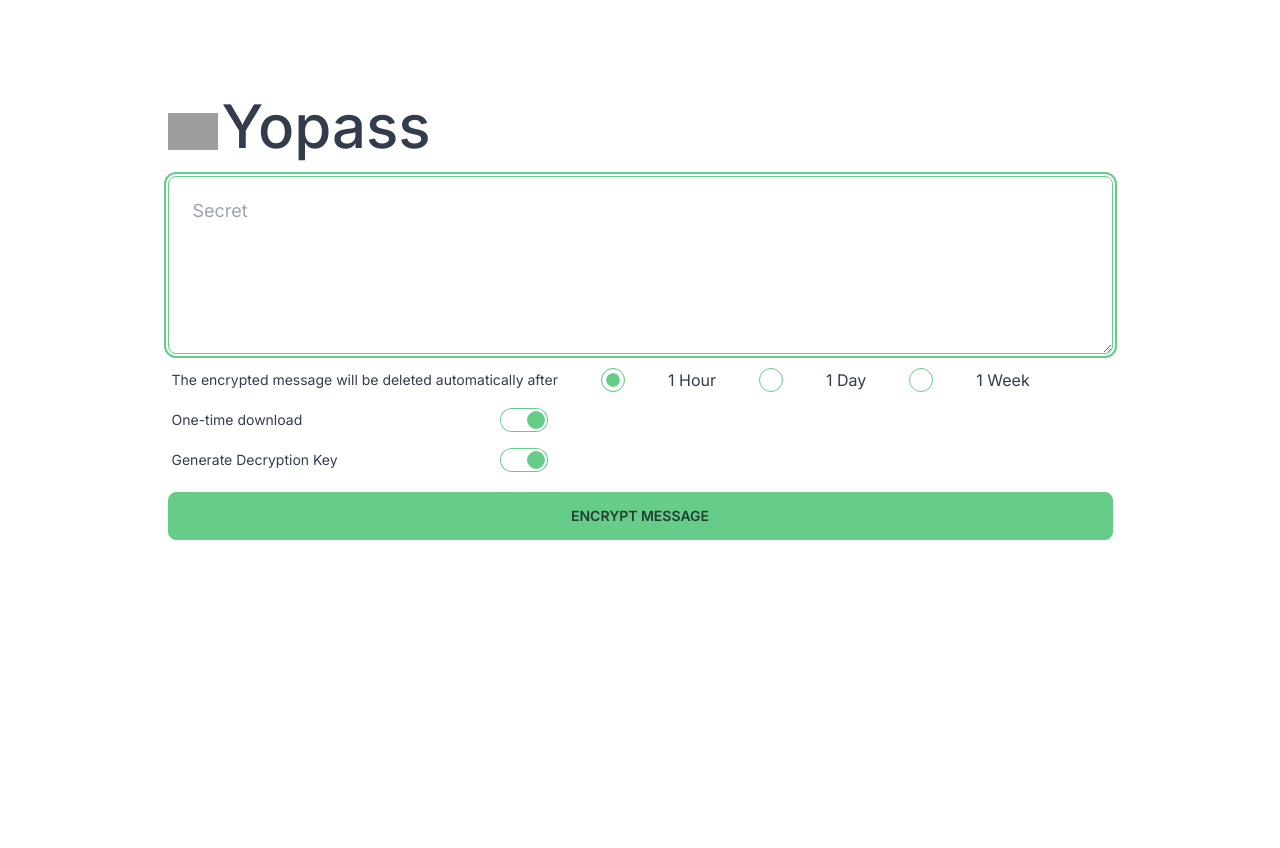
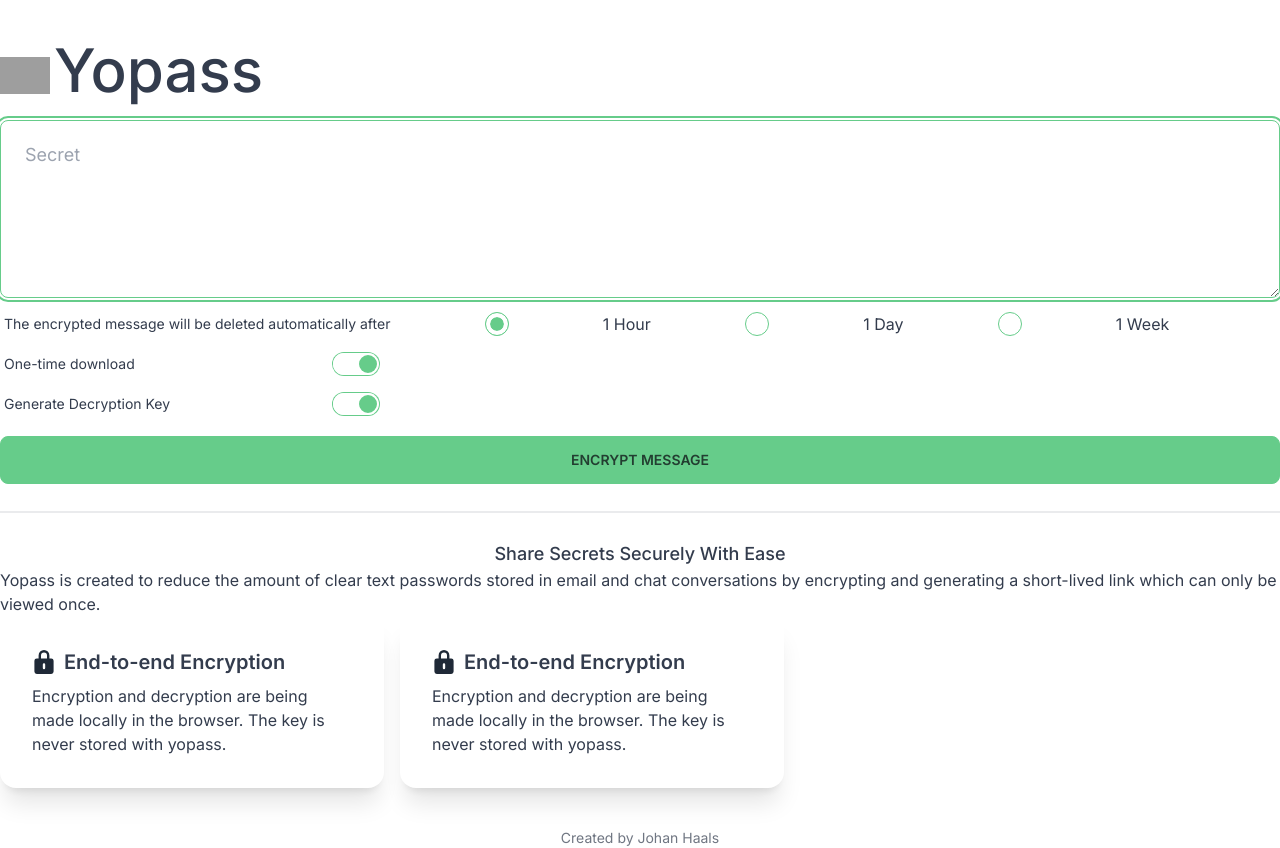
Before and after one commit to jhaals/yopass-next, a Next.js app: page / in a window 1280 px wide. Before the commit the page ends 800 px from the top, so only its background shows below. Built offline with nearby package versions, Linux system fonts and the light colour scheme; grey boxes are pictures that could not be loaded.

Commit message:
Initial feature
Signed-off-by: Johan Haals <johan.haals@gmail.com>

```diff
--- a/app/page.tsx
+++ b/app/page.tsx
@@ -1,6 +1,6 @@
 export default function Home() {
   return (
-    <div className="flex justify-center mt-24">
+    <div className="flex justify-center mt-10">
       <div className="flex-row">
         <div className="mb-5">
           <span className="text-6xl font-medium">
@@ -73,7 +73,50 @@
         <div className="flex-row mt-3">
           <button className="btn w-full btn-primary">Encrypt Message</button>
         </div>
+        <div className="divider mt-5 mb-5"></div>
+
+        <h3 className="text-lg font-medium justify-center text-center">
+          Share Secrets Securely With Ease
+        </h3>
+        <p>
+          Yopass is created to reduce the amount of clear text passwords stored
+          in email and chat conversations by encrypting and generating a
+          short-lived link which can only be viewed once.
+        </p>
+
+        <div className="flex space-x-4">
+          <Feature />
+          <Feature />
+        </div>
+        <p className="text-sm text-center mt-10 opacity-70">
+          Created by Johan Haals
+        </p>
       </div>
     </div>
   );
 }
+
+function Feature() {
+  return (
+    <div className="card w-96 bg-base-100 shadow-xl">
+      <div className="card-body">
+        <h2 className="card-title">
+          <svg
+            className="w-6 h-6 text-gray-800 dark:text-white"
+            aria-hidden="true"
+            xmlns="http://www.w3.org/2000/svg"
+            fill="currentColor"
+            viewBox="0 0 16 20"
+          >
+            <path d="M14 7h-1.5V4.5a4.5 4.5 0 1 0-9 0V7H2a2 2 0 0 0-2 2v9a2 2 0 0 0 2 2h12a2 2 0 0 0 2-2V9a2 2 0 0 0-2-2Zm-5 8a1 1 0 1 1-2 0v-3a1 1 0 1 1 2 0v3Zm1.5-8h-5V4.5a2.5 2.5 0 1 1 5 0V7Z" />
+          </svg>
+          End-to-end Encryption
+        </h2>
+        <p>
+          Encryption and decryption are being made locally in the browser. The
+          key is never stored with yopass.
+        </p>
+      </div>
+    </div>
+  );
+}
```
